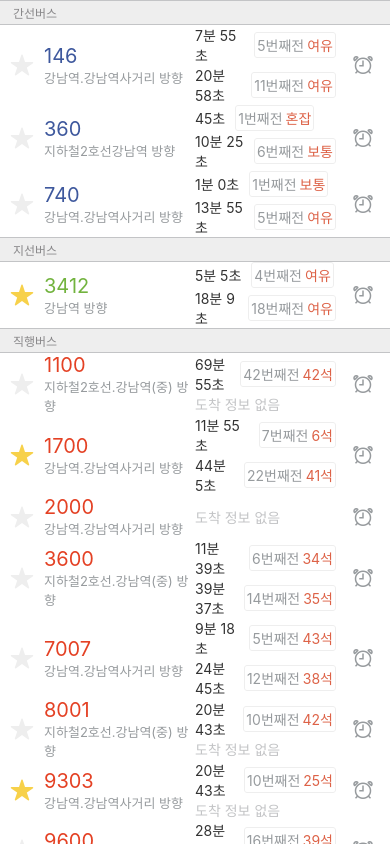
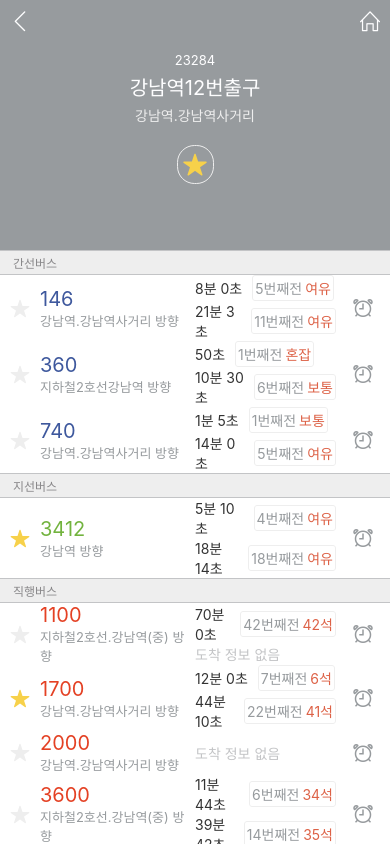
Before and after one commit to Yuhyeon0516/ReactNative-KakaoBus-Clone, a React Native app: screen / in a window 390 px wide. Built offline with nearby package versions, Linux system fonts and the light colour scheme.

Commit message:
create ListHeaderComponent in <SectionList>

```diff
--- a/App.js
+++ b/App.js
@@ -1,26 +1,64 @@
-import { SafeAreaProvider, SafeAreaView } from "react-native-safe-area-context";
-import { SectionList, StyleSheet, Text, View } from "react-native";
+import { SafeAreaProvider } from "react-native-safe-area-context";
+import { Platform, SafeAreaView, SectionList, StyleSheet, Text, TouchableOpacity, View } from "react-native";
+import dayjs from "dayjs";
+import { useEffect, useState } from "react";
+import { SimpleLineIcons } from "@expo/vector-icons";
+
 import BusInfo from "./src/components/BusInfo";
 import { busStop, getBusNumColorByType, getRemainedTimeText, getSeatStatusText, getSections } from "./src/helpers/data";
-import dayjs from "dayjs";
-import { useEffect, useState } from "react";
 import { COLOR } from "./src/helpers/color";
+import Margin from "./src/components/Margin";
+import BookmarkButton from "./src/components/BookmarkButton";
 
 export default function App() {
   const sections = getSections(busStop.buses);
   const [now, setNow] = useState(dayjs());
 
-  useEffect(() => {
-    const interval = setInterval(() => {
-      const newNow = dayjs();
-      setNow(newNow);
-    }, 1000);
+  const onPressBusStopBookmark = () => {};
 
-    return () => {
-      clearInterval(interval);
-    };
-  }, []);
+  // useEffect(() => {
+  //   const interval = setInterval(() => {
+  //     const newNow = dayjs();
+  //     setNow(newNow);
+  //   }, 1000);
 
+  //   return () => {
+  //     clearInterval(interval);
+  //   };
+  // }, []);
+
+  const ListHeaderButton = ({ iconName }) => (
+    <TouchableOpacity style={{ padding: 10 }}>
+      <SimpleLineIcons name={iconName} size={20} color={COLOR.WHITE} />
+    </TouchableOpacity>
+  );
+
+  const ListHeaderComponent = () => {
+    return (
+      <SafeAreaView style={{ backgroundColor: COLOR.GRAY_3, height: 250, paddingTop: Platform.OS === "android" ? 30 : 0 }}>
+        <View style={{ flexDirection: "row", justifyContent: "space-between" }}>
+          <ListHeaderButton iconName={"arrow-left"} />
+          <ListHeaderButton iconName={"home"} />
+        </View>
+        <View style={{ justifyContent: "center", alignItems: "center" }}>
+          <Margin height={10} />
+          <Text style={{ color: COLOR.WHITE, fontSize: 13 }}>{busStop.id}</Text>
+          <Margin height={4} />
+          <Text style={{ color: COLOR.WHITE, fontSize: 20 }}>{busStop.name}</Text>
+          <Margin height={4} />
+          <Text style={{ color: COLOR.GRAY_1, fontSize: 14 }}>{busStop.directionDescription}</Text>
+          <Margin height={20} />
+          <BookmarkButton
+            size={25}
+            isBookmarked={busStop.isBookmarked}
+            onPress={onPressBusStopBookmark}
+            style={{ borderWidth: 0.3, borderColor: COLOR.GRAY_1, borderRadius: 35 / 2, padding: 5 }}
+          />
+          <Margin height={25} />
+        </View>
+      </SafeAreaView>
+    );
+  };
   const renderSectionHeader = ({ section: { title } }) => (
     <View
       style={{
@@ -75,9 +113,15 @@ export default function App() {
 
   return (
     <SafeAreaProvider>
-      <SafeAreaView style={styles.container}>
-        <SectionList style={{ flex: 1, width: "100%" }} sections={sections} renderSectionHeader={renderSectionHeader} renderItem={renderItem} />
-      </SafeAreaView>
+      <View style={styles.container}>
+        <SectionList
+          style={{ flex: 1, width: "100%" }}
+          sections={sections}
+          ListHeaderComponent={ListHeaderComponent}
+          renderSectionHeader={renderSectionHeader}
+          renderItem={renderItem}
+        />
+      </View>
     </SafeAreaProvider>
   );
 }
--- a/src/components/BookmarkButton.js
+++ b/src/components/BookmarkButton.js
@@ -2,10 +2,10 @@ import { TouchableOpacity } from "react-native";
 import { Ionicons } from "@expo/vector-icons";
 import { COLOR } from "../helpers/color";
 
-const BookmarkButton = ({ isBookmarked, onPress, style }) => {
+const BookmarkButton = ({ size, isBookmarked, onPress, style }) => {
   return (
     <TouchableOpacity onPress={onPress} style={style}>
-      <Ionicons name="star" size={24} color={isBookmarked ? COLOR.YELLOW : COLOR.GRAY_1} />
+      <Ionicons name="star" size={size} color={isBookmarked ? COLOR.YELLOW : COLOR.GRAY_1} />
     </TouchableOpacity>
   );
 };
--- a/src/components/BusInfo.js
+++ b/src/components/BusInfo.js
@@ -8,7 +8,7 @@ const BusInfo = ({ isBookmarked, onPressBookmark, numColor, num, directionDescri
   return (
     <View style={{ flexDirection: "row" }}>
       <View style={{ flex: 1, flexDirection: "row", alignItems: "center" }}>
-        <BookmarkButton isBookmarked={isBookmarked} onPress={onPressBookmark} style={{ paddingHorizontal: 10 }} />
+        <BookmarkButton size={20} isBookmarked={isBookmarked} onPress={onPressBookmark} style={{ paddingHorizontal: 10 }} />
         <View style={{ flex: 1 }}>
           <Text style={{ color: numColor, fontSize: 20 }}>{num}</Text>
           <Text style={{ fontSize: 13, color: COLOR.GRAY_3 }}>{directionDescription} 방향</Text>
@@ -25,8 +25,6 @@ const BusInfo = ({ isBookmarked, onPressBookmark, numColor, num, directionDescri
               seatStatusText={info.seatStatusText}
             />
           ))}
-          {/* <NextBusInfo hasInfo={true} remainedTimeText={"8분 0초"} numOfRemainedStops={5} seatStatusText={"여유"} />
-          <NextBusInfo hasInfo={false} /> */}
         </View>
         <AlarmButton onPress={() => {}} style={{ paddingHorizontal: 15 }} />
       </View>
--- /dev/null
+++ b/src/components/Margin.js
@@ -0,0 +1,7 @@
+import { View } from "react-native";
+
+const Margin = ({ height }) => {
+  return <View style={{ height: height }} />;
+};
+
+export default Margin;
--- a/src/helpers/data.js
+++ b/src/helpers/data.js
@@ -5,6 +5,7 @@ export const busStop = {
   id: 23284,
   name: "강남역12번출구",
   directionDescription: "강남역.강남역사거리",
+  isBookmarked: true,
   buses: [
     {
       type: "B",
```
